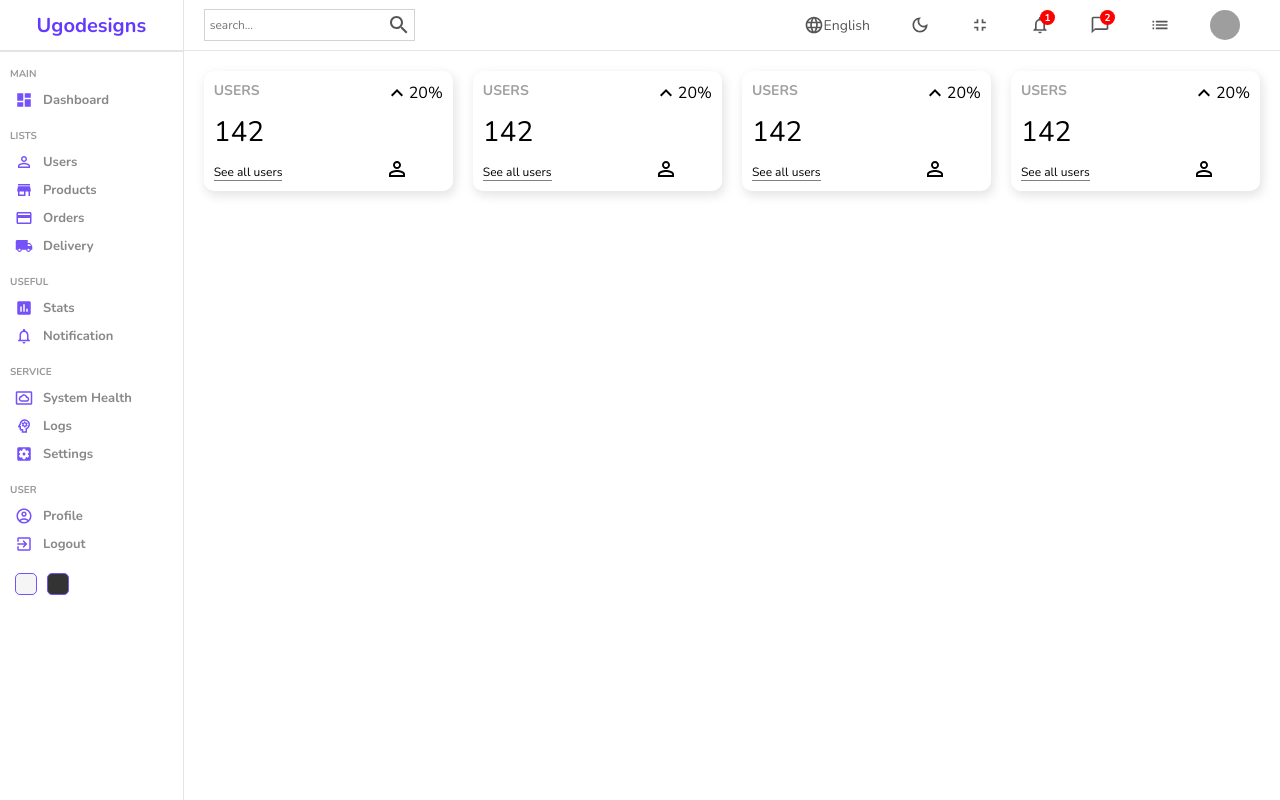
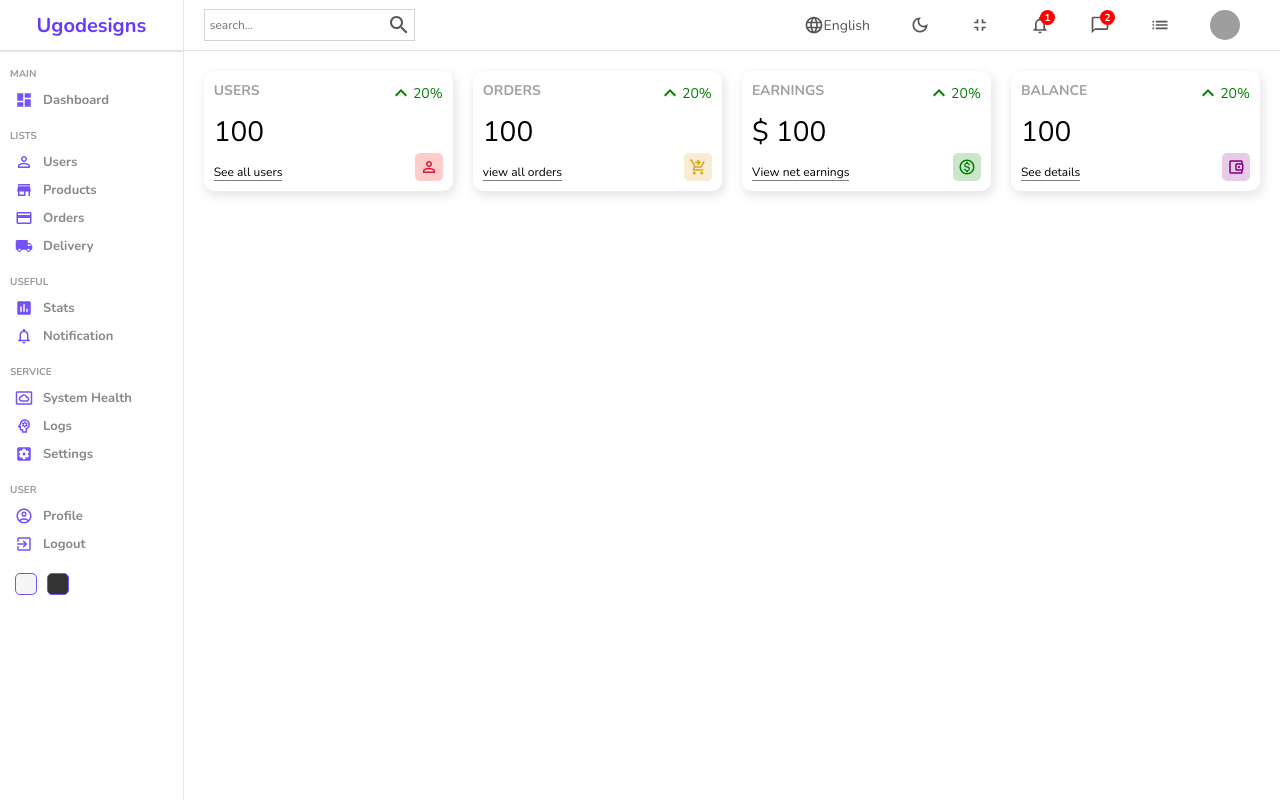
Before and after one commit to nwaamadioha/ReactAdminDashboard, a React (Vite) app: page / in a window 1280 px wide. Built offline with nearby package versions, Linux system fonts and the light colour scheme; grey boxes are pictures that could not be loaded.

Commit message:
Reusable widgets

```diff
--- a/src/components/widgets/Widget.jsx
+++ b/src/components/widgets/Widget.jsx
@@ -1,23 +1,99 @@
 import "./widget.scss"
 import KeyboardArrowUpIcon from '@mui/icons-material/KeyboardArrowUp';
 import PersonOutlineOutlinedIcon from '@mui/icons-material/PersonOutlineOutlined';
+import ShoppingCartCheckoutOutlinedIcon from '@mui/icons-material/ShoppingCartCheckoutOutlined';
+import MonetizationOnOutlinedIcon from '@mui/icons-material/MonetizationOnOutlined';
+import AccountBalanceWalletOutlinedIcon from '@mui/icons-material/AccountBalanceWalletOutlined';
 
+const Widget = ({ type }) => {
+  let data;
 
-const Widget = () => {
+  //temporary
+  const amount = 100;
+  const diff = 20;
+
+  switch (type) {
+    case "user":
+      data = {
+        title: "USERS",
+        isMoney: false,
+        link: "See all users",
+        icon: (
+          <PersonOutlineOutlinedIcon
+            className="icon"
+            style={{
+              color: "crimson",
+              backgroundColor: "rgba(255, 0, 0, 0.2)",
+            }}
+          />
+        )
+      };
+      break;
+    case "order":
+      data = {
+        title: "ORDERS",
+        isMoney: false,
+        link: "view all orders",
+        icon: (
+          <ShoppingCartCheckoutOutlinedIcon
+            className="icon"
+            style={{
+              color: "goldenrod",
+              backgroundColor: "rgba(218, 165, 32, 0.2)",
+            }}
+          />
+        )
+      };
+      break;
+    case "earnings":
+      data = {
+        title: "EARNINGS",
+        isMoney: true,
+        link: "View net earnings",
+        icon: (
+          <MonetizationOnOutlinedIcon
+            className="icon"
+            style={{
+              backgroundColor: "rgba(0, 128, 0, 0.2)",
+              color: "green",
+            }}
+          />
+        )
+      };
+      break;
+    case "balance":
+      data = {
+        title: "BALANCE",
+        isMoney: false,
+        link: "See details",
+        icon: (
+          <AccountBalanceWalletOutlinedIcon
+            className="icon"
+            style={{
+              color: "purple",
+              backgroundColor: "rgba(128, 0, 128, 0.2)",
+            }}
+          />
+        )
+      };
+      break;
+    default:
+      break;
+  }
   return (
     <div className="widget">
-        <div className="left">
-            <span className="title">USERS</span>
-            <span className="counter">142</span>
-            <span className="link">See all users</span>
+      <div className="left">
+        <span className="title">{data.title}</span>
+        <span className="counter">{data.isMoney && "$"} {amount}</span>
+        <span className="link">{data.link}</span>
+      </div>
+      <div className="right">
+        <div className="percentage positive">
+          <KeyboardArrowUpIcon />
+          {diff}%
         </div>
-        <div className="right">
-            <div className="percentage">
-              <KeyboardArrowUpIcon />
-              20%
-            </div>
-            <PersonOutlineOutlinedIcon className="icon"/>
-        </div>
+        {data.icon}
+      </div>
     </div>
   )
 }
--- a/src/components/widgets/widget.scss
+++ b/src/components/widgets/widget.scss
@@ -34,6 +34,21 @@
         .percentage {
             display: flex;
             align-items: center;
+            font-size: 14px;
+
+            &.positive {
+                color: green;
+            }
+            &.negative {
+                color: red;
+            }
+        }
+
+        .icon {
+            font-size: 18px;
+            padding: 5px;
+            border-radius: 5px;
+            align-self: flex-end;
         }
     }
 }
--- a/src/pages/home/Home.jsx
+++ b/src/pages/home/Home.jsx
@@ -10,10 +10,10 @@
         <div className="homeContainer">
           <Navbar />
           <div className="widgets">
-            <Widget />
-            <Widget />
-            <Widget />
-            <Widget />
+            <Widget type="user"/>
+            <Widget type="order"/>
+            <Widget type="earnings"/>
+            <Widget type="balance"/>
           </div>
         </div>
     </div>
```
